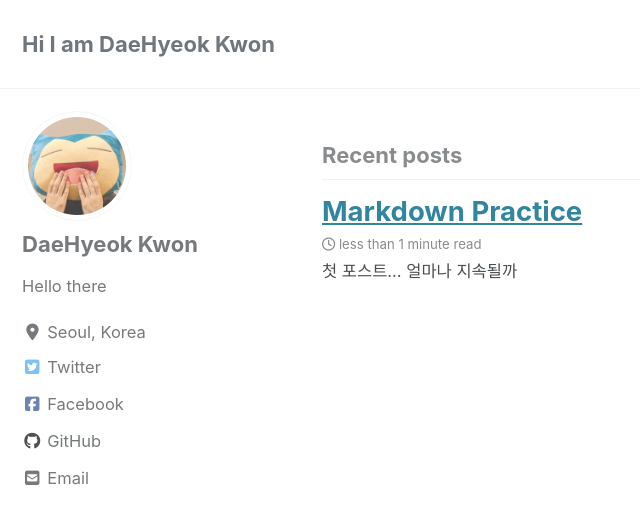
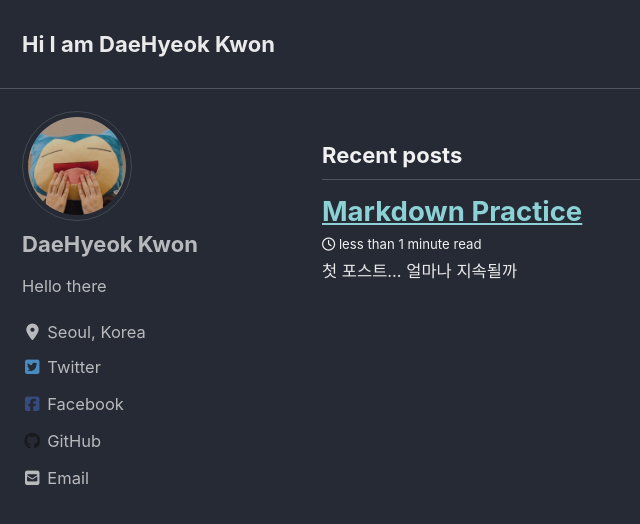
Before and after one commit to kor-haru/kor-haru.github.io, a Jekyll site: the page built from index.html, in a window 1280 px wide and 900 px high. Shown: the top 524 px of the window, without its empty margins (0-640 px from the left). Built offline with Jekyll 4.4.1, drawn with Linux system fonts in a browser that asks for light colours; cached includes are drawn as plain includes; nearby versions of some CDN libraries; the list of posts is cut into pages by our own code.

Commit message:
mod : change skin to dark

```diff
--- a/_config.yml
+++ b/_config.yml
@@ -12,7 +12,8 @@
 
 # theme                  : "minimal-mistakes-jekyll"
 # remote_theme           : "mmistakes/minimal-mistakes"
-minimal_mistakes_skin    : "default" # "air", "aqua", "contrast", "dark", "dirt", "neon", "mint", "plum", "sunrise"
+# minimal_mistakes_skin    : "default" # "air", "aqua", "contrast", "dark", "dirt", "neon", "mint", "plum", "sunrise"
+minimal_mistakes_skin    : "dark"
 
 # Site Settings
 locale                   : "en-US"
```
